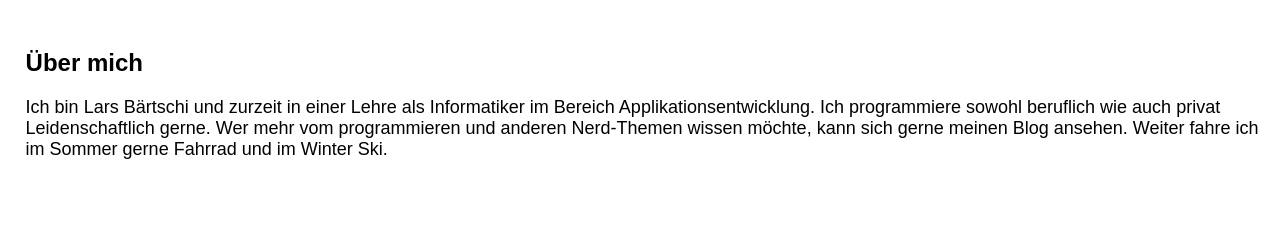
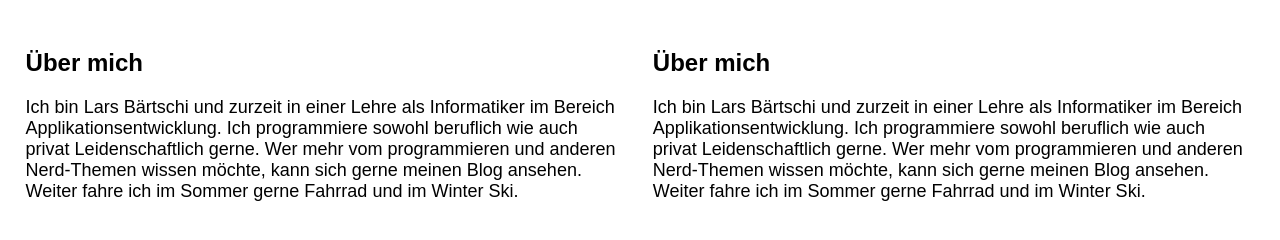
Before and after one commit to LarsBaertschi/larsbaertschi.ch, a website: page index.html in a window 1280 px wide. Shown: the part 770-1010 px from the top of the page. Drawn offline with Linux system fonts and the light colour scheme.

Commit message:
+ Fixed wrong calculation

```diff
--- a/css/style.css
+++ b/css/style.css
@@ -41,6 +41,12 @@ body {
   padding-left: 2%;
 }
 
+.block {
+    width: 50%;
+    float: left;
+    padding-right: 30px;
+}
+
 .text-title {
   font-size: 24px;
 }
--- a/index.html
+++ b/index.html
@@ -26,12 +26,22 @@
         Lars Bärtschi
       </h1>
     <div class="clearfix"></div>
+    <div class="block">
       <h2 class="text-title">Über mich</h2>
       <div class="text-content">Ich bin Lars Bärtschi und zurzeit in einer Lehre als Informatiker im Bereich
         Applikationsentwicklung. Ich programmiere sowohl beruflich wie auch privat
         Leidenschaftlich gerne. Wer mehr vom programmieren und anderen Nerd-Themen
         wissen möchte, kann sich gerne meinen Blog ansehen. Weiter fahre ich im Sommer
         gerne Fahrrad und im Winter Ski.</div>
+    </div>
+    <div class="block">
+      <h2 class="text-title">Über mich</h2>
+      <div class="text-content">Ich bin Lars Bärtschi und zurzeit in einer Lehre als Informatiker im Bereich
+        Applikationsentwicklung. Ich programmiere sowohl beruflich wie auch privat
+        Leidenschaftlich gerne. Wer mehr vom programmieren und anderen Nerd-Themen
+        wissen möchte, kann sich gerne meinen Blog ansehen. Weiter fahre ich im Sommer
+        gerne Fahrrad und im Winter Ski.</div>
+    </div>
   </div>
 
   <script src="js/vendor/jquery.min.js"></script>
--- a/js/scroll.js
+++ b/js/scroll.js
@@ -2,7 +2,7 @@ var offset = $(".page-title").offset();
 $(window).scroll(function(event) {
   var st = $(this).scrollTop();
   var max = document.documentElement.clientHeight*0.65;
-  var maxMargin = document.documentElement.clientWidth-$(".page-title").width()*1.2;
+  var maxMargin = $(".content").width()-$(".page-title").width()*1.1;
   $(".page-title").css("margin-right", st/max*maxMargin+$(".page-title").width()*0.1);
   console.log(max, st, maxMargin);
 });
```
Lines whose indentation alone changed are shown as unchanged.
